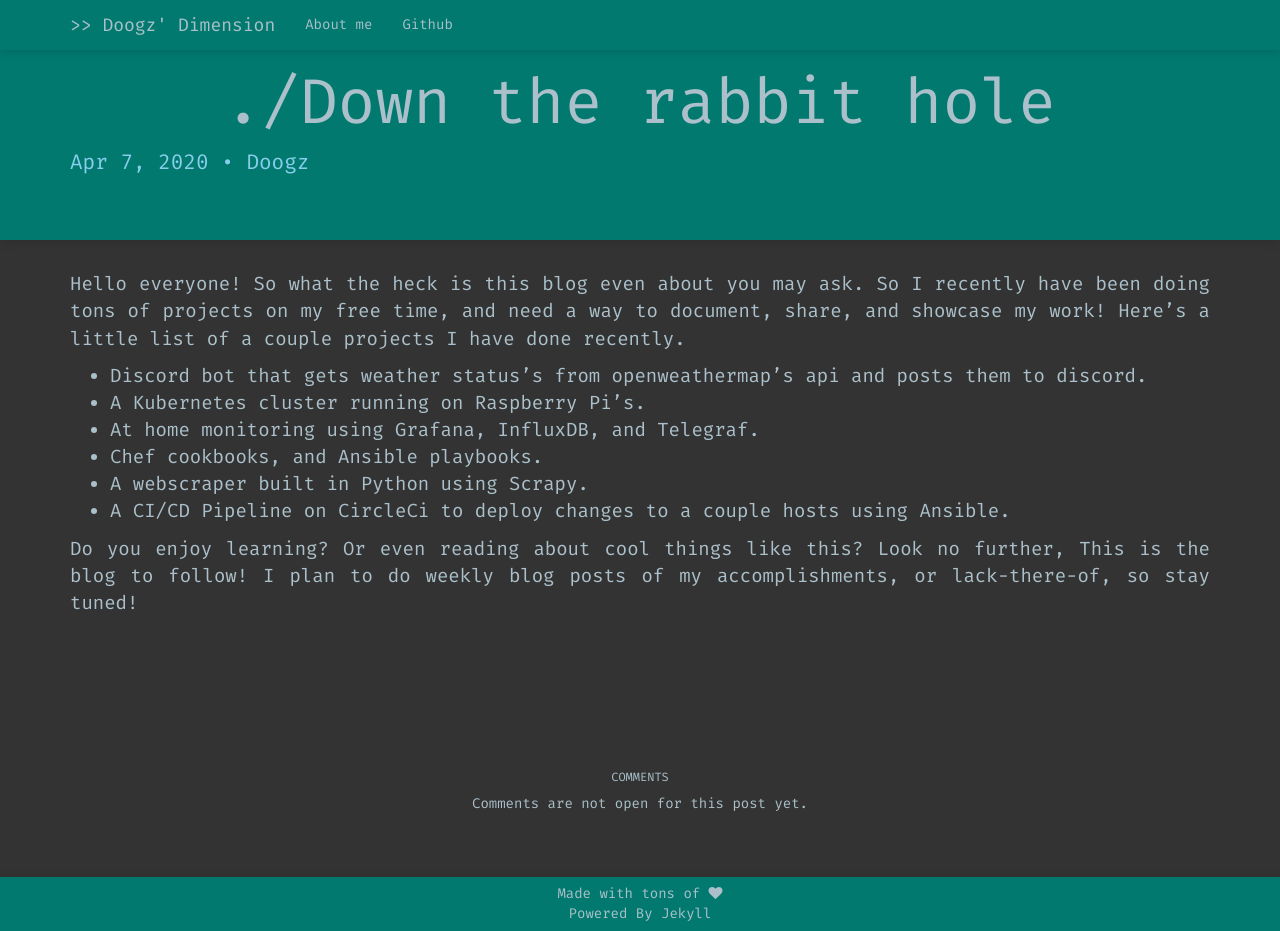
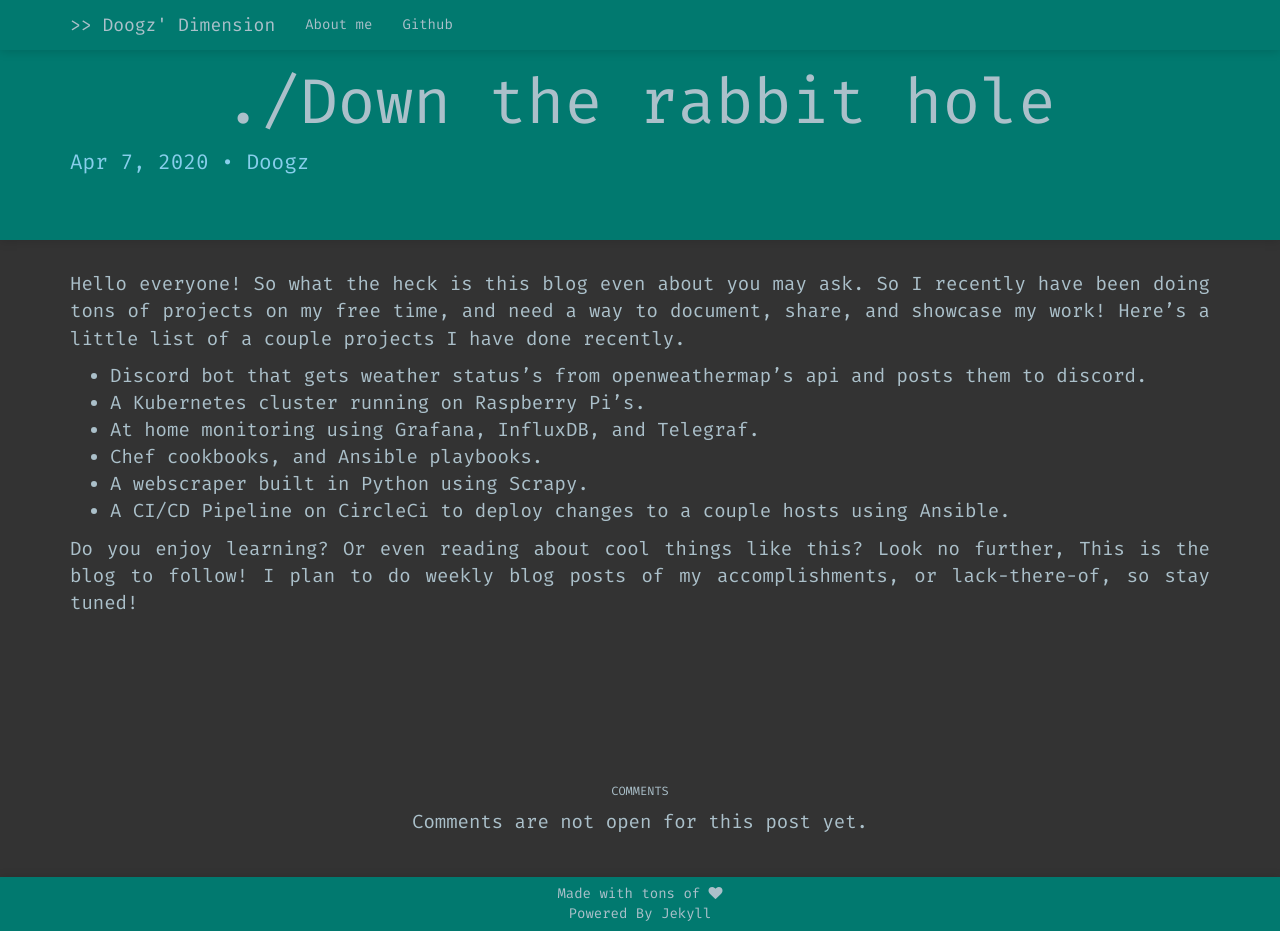
Before and after one commit to wdoogz/wdoogz.github.io, a Jekyll site: the page built from _posts/2020-04-07-first-post.markdown, in a window 1280 px wide and 931 px high. Built offline with Jekyll 4.4.1, drawn with Linux system fonts in a browser that asks for light colours; nearby versions of some CDN libraries; some web fonts are replaced.

Commit message:
Update post.html

```diff
--- a/_layouts/post.html
+++ b/_layouts/post.html
@@ -15,12 +15,12 @@ layout: default
   <div class="post-content container" itemprop="articleBody">
     {{ content }}
   </div>
-  <div class="page-content">
-    <div class="wrapper">
-	    <div class="container">
+  <div class="post-content container">
+
+
       {% include github-comments.html %}
-	    </div>
-	  </div>
+
+
   </div>
 
 </article>
```
